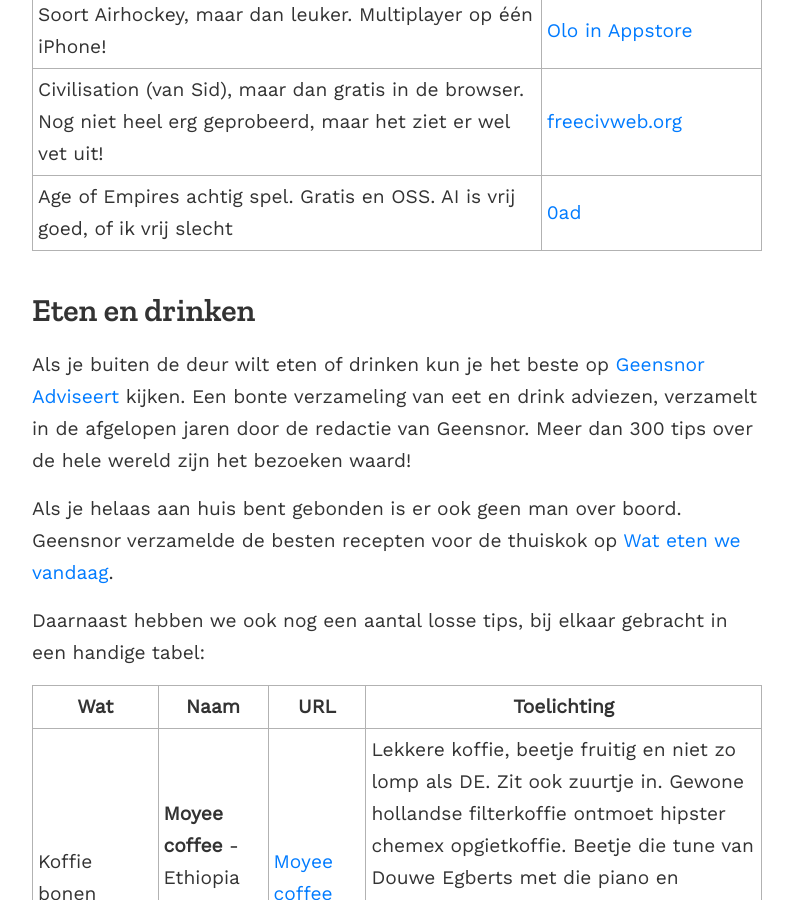
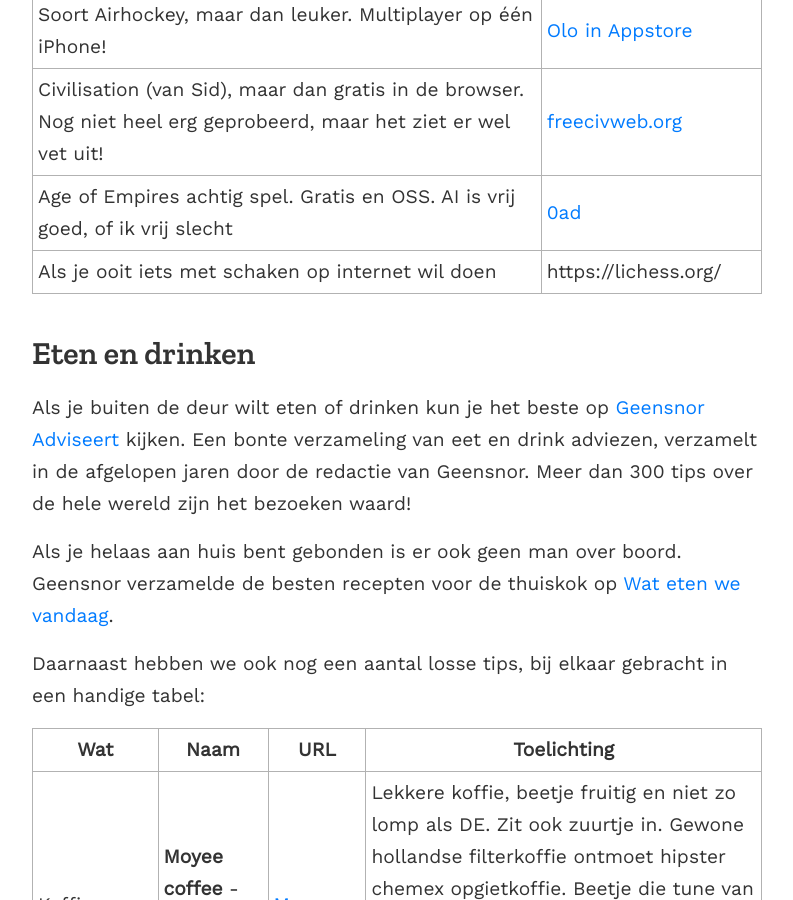
Before and after one commit to geensnor/geensnor.nl, a Jekyll site: the page built from pages/tips.md, in a window 1280 px wide and 900 px high, scrolled down 2418 px. Shown: the whole window, without its empty margins (243-1036 px from the left). Built offline with Jekyll 4.4.1, drawn with Linux system fonts in a browser that asks for light colours.

Commit message:
Update tips.md

```diff
--- a/pages/tips.md
+++ b/pages/tips.md
@@ -34,6 +34,7 @@
 |Soort Airhockey, maar dan leuker. Multiplayer op één iPhone!|[Olo in Appstore](https://apps.apple.com/us/app/olo-game/id529826126)|
 |Civilisation (van Sid), maar dan gratis in de browser. Nog niet heel erg geprobeerd, maar het ziet er wel vet uit!|[freecivweb.org](https://www.freecivweb.org/)|
 |Age of Empires achtig spel. Gratis en OSS. AI is vrij goed, of ik vrij slecht|[0ad](https://play0ad.com/)|
+|Als je ooit iets met schaken op internet wil doen|https://lichess.org/|
 
 
 ## Eten en drinken
```
